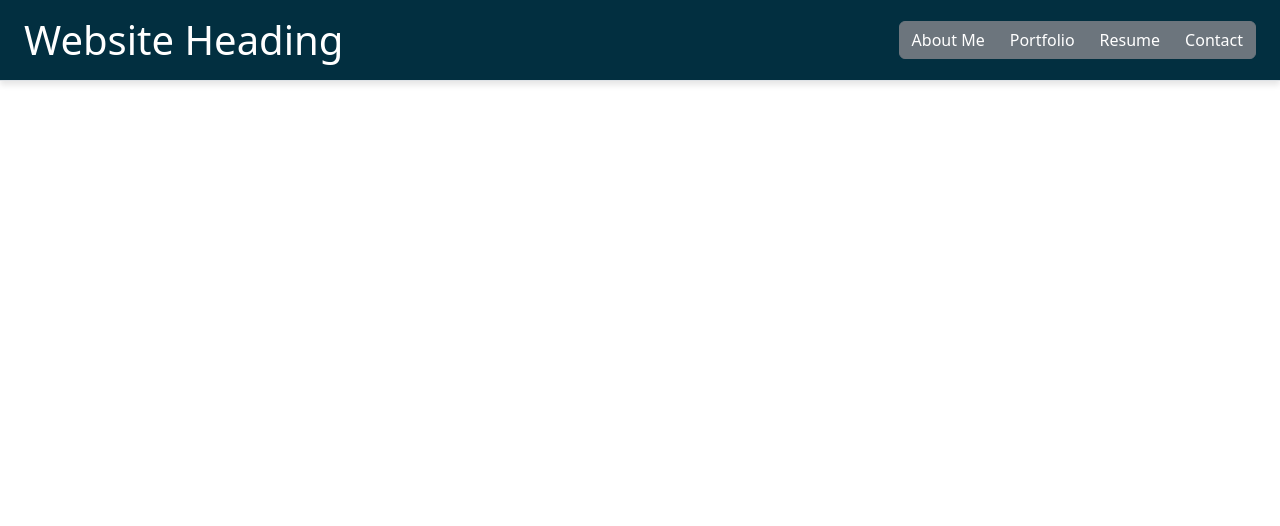
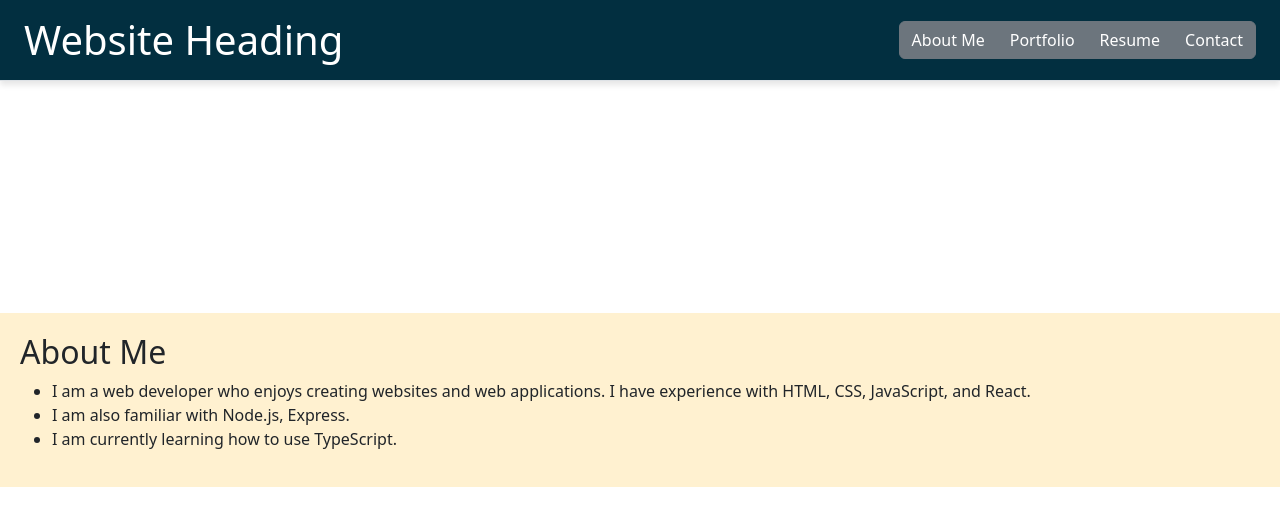
Before and after one commit to Mjoel54/react-portfolio, a React (Vite) app in the folder my-vite-app/: page / in a window 1280 px wide. Shown: the top 526 px of the page. Built offline with nearby package versions, Linux system fonts and the light colour scheme.

Commit message:
AboutMe() component created

```diff
--- /dev/null
+++ b/my-vite-app/src/AboutMe.jsx
@@ -0,0 +1,15 @@
+export default function AboutMe() {
+  return (
+    <main id="aboutMe">
+      <h2>About Me</h2>
+      <ul>
+        <li>
+          I am a web developer who enjoys creating websites and web
+          applications. I have experience with HTML, CSS, JavaScript, and React.
+        </li>
+        <li>I am also familiar with Node.js, Express.</li>
+        <li>I am currently learning how to use TypeScript.</li>
+      </ul>
+    </main>
+  );
+}
--- a/my-vite-app/src/App.css
+++ b/my-vite-app/src/App.css
@@ -1,47 +1,9 @@
 #root {
-  max-width: 1280px;
-  margin: 0 auto;
-  padding: 2rem;
-  text-align: center;
-  --primary: #022F40;
-  --secondary: #9FAF90;
-  --light: #FFF1D0;
-  --accent: #F08700;
-
-.logo {
-  height: 6em;
-  padding: 1.5em;
-  will-change: filter;
-  transition: filter 300ms;
-}
-.logo:hover {
-  filter: drop-shadow(0 0 2em #646cffaa);
-}
-.logo.react:hover {
-  filter: drop-shadow(0 0 2em #61dafbaa);
-}
-
-@keyframes logo-spin {
-  from {
-    transform: rotate(0deg);
-  }
-  to {
-    transform: rotate(360deg);
-  }
-}
-
-@media (prefers-reduced-motion: no-preference) {
-  a:nth-of-type(2) .logo {
-    animation: logo-spin infinite 20s linear;
-  }
-}
-
-.card {
-  padding: 2em;
-}
-
-.read-the-docs {
-  color: #888;
+  --primary: #022f40;
+  --secondary: #9faf90;
+  --light: #fff1d0;
+  --accent: #f08700;
+  width: 100%;
 }
 
 header {
@@ -49,13 +11,23 @@ header {
   position: fixed; /* Keeps the header fixed at the top */
   top: 0; /* Positions the header at the top */
   left: 0; /* Ensures it starts from the left edge */
-  background-color: #022F40; /* Example background color */
+  background-color: #022f40; /* Example background color */
   color: white; /* Example text color */
   /* padding: 10px 20px; Optional padding for aesthetics */
   z-index: 1000; /* Ensures the header is above other content */
   box-shadow: 0px 4px 6px rgba(0, 0, 0, 0.1); /* Optional: adds a shadow */
 }
 
-/* header h1 {
-  color: var(--light);
+/* .nav-link {
+  font-weight: bold;
 } */
+
+#aboutMe ul {
+  text-align: left;
+}
+
+#aboutMe {
+  width: 100%;
+  background-color: var(--light);
+  padding: 20px;
+}
--- a/my-vite-app/src/App.jsx
+++ b/my-vite-app/src/App.jsx
@@ -2,12 +2,14 @@
 import { BrowserRouter } from "react-router-dom";
 import "./App.css";
 import Header from "./Header";
+import AboutMe from "./AboutMe";
 
 function App() {
   return (
     <>
       <BrowserRouter>
         <Header />
+        <AboutMe />
       </BrowserRouter>
     </>
   );
--- a/my-vite-app/src/Navbar.css
+++ /dev/null
@@ -1,4 +0,0 @@
-button {
-  color: "white";
-  text-decoration: none;
-}
--- a/my-vite-app/src/Navbar.jsx
+++ b/my-vite-app/src/Navbar.jsx
@@ -2,7 +2,6 @@ import { Link } from "react-router-dom";
 import "bootstrap/dist/css/bootstrap.min.css";
 import Button from "react-bootstrap/Button";
 import ButtonGroup from "react-bootstrap/ButtonGroup";
-import "./Navbar.css";
 
 export default function Navbar() {
   return (
```
